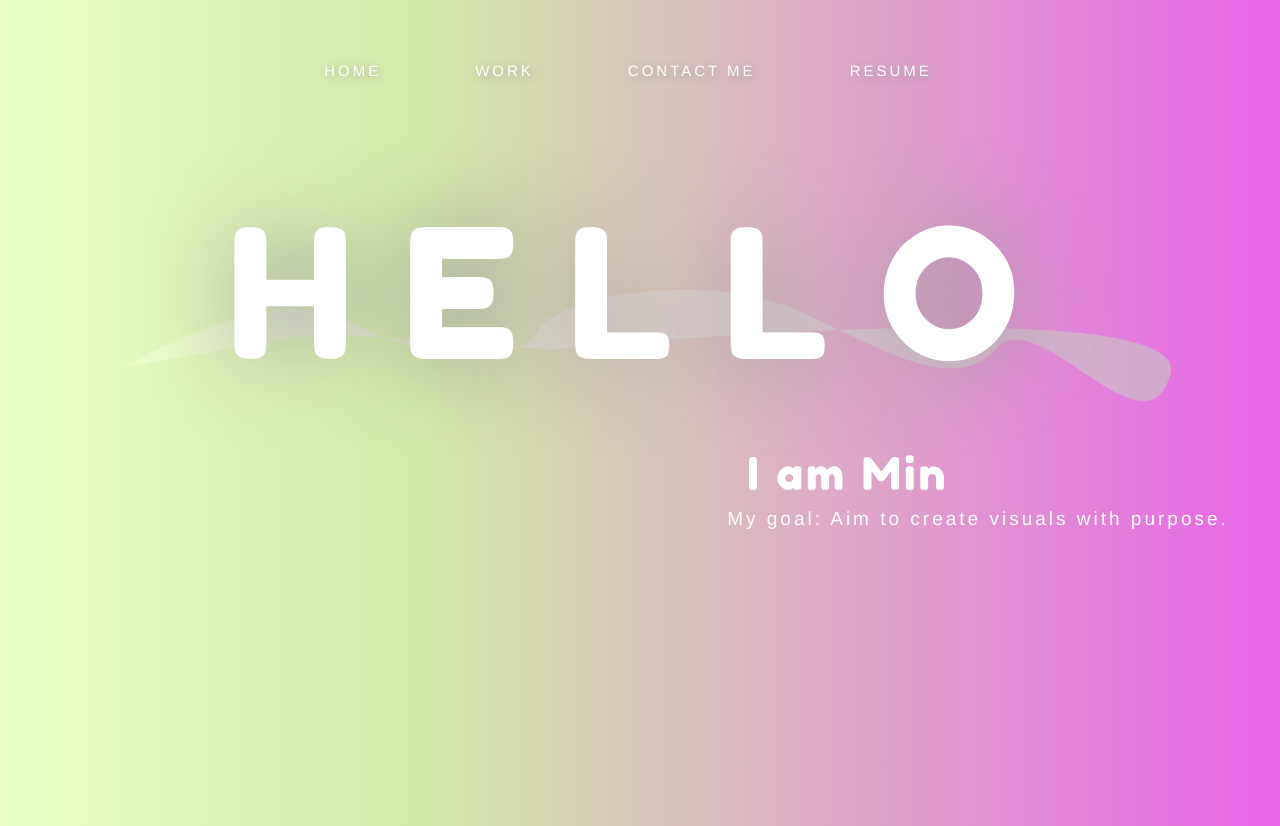
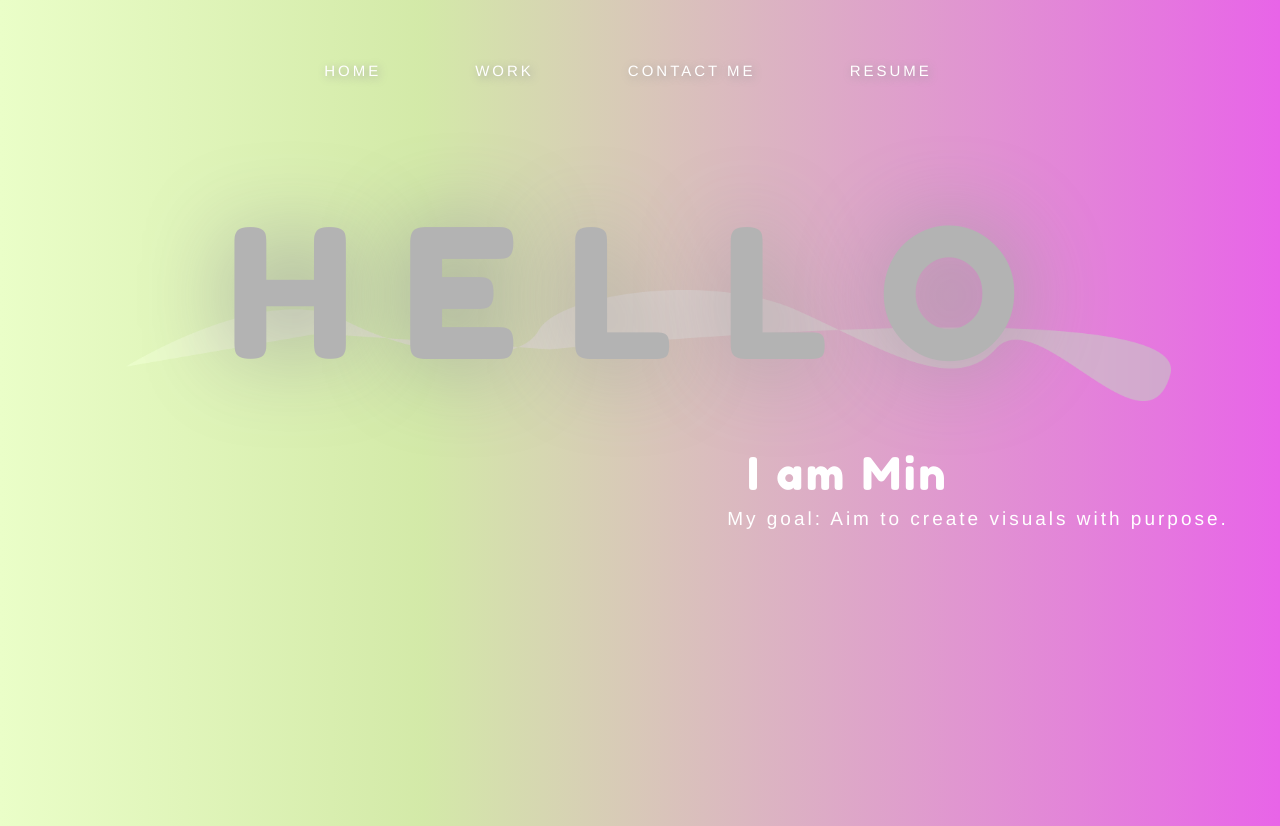
Before and after one commit to friedchickenli/portfolio, a plain HTML site: page index.html in a window 1280 px wide. Drawn offline with Linux system fonts and the light colour scheme.

Commit message:
testing, changed big font color

```diff
--- a/style.css
+++ b/style.css
@@ -31,7 +31,7 @@ margin-left:50px;
   display:block;
   font-family: 'Fredoka One', cursive;
   font-size: 180px;
-  color:white;
+  color:#b3b3b3;
   text-shadow:2px 2px 90px #9c9c9c;
   letter-spacing: 50px;
   padding-top:100px;
```
